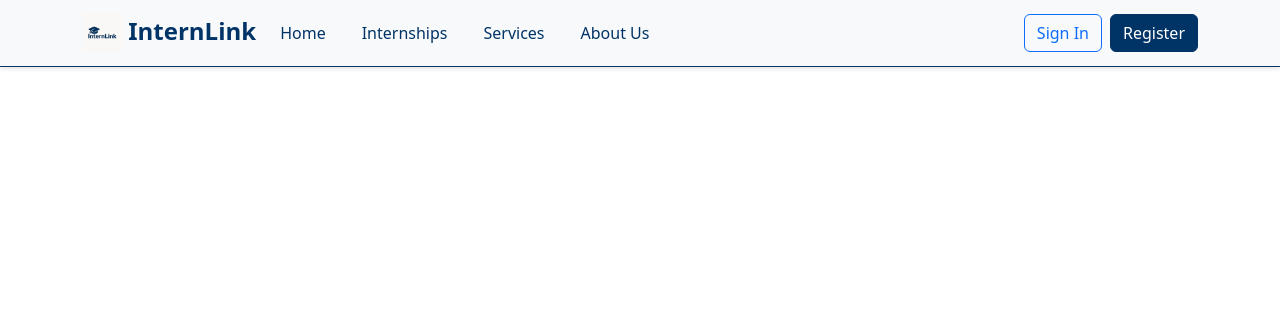
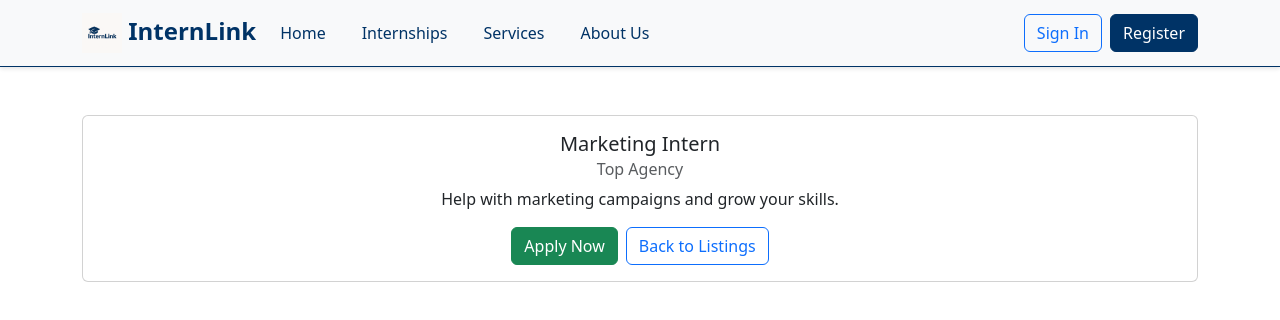
Before and after one commit to Omar-AbuShaheen/internlink, a React (Create React App) app: page /internships/1 in a window 1280 px wide. Shown: the top 320 px of the page. Built offline with nearby package versions, Linux system fonts and the light colour scheme.

Commit message:
Add InternshipDetail page with dynamic routing and back buttons

```diff
--- a/src/App.js
+++ b/src/App.js
@@ -12,6 +12,7 @@ import './styles/custom.css';
 import Services from './components/Services';
 import AboutUs from './components/AboutUs';
 import InternshipList from './components/InternshipList';
+import InternshipDetail from './components/InternshipDetail';
 
 
 
@@ -23,6 +24,7 @@ function App() {
         <Routes>
           <Route path="/" element={<HomePage />} />
           <Route path="/internships" element={<InternshipList />} />
+          <Route path="/internships/:id" element={<InternshipDetail />} />
           <Route path="/login" element={<LoginForm />} />
           <Route path="/register" element={<RegisterForm />} />
           <Route path="/services" element={<Services />} />
--- /dev/null
+++ b/src/components/InternshipDetail.js
@@ -0,0 +1,47 @@
+import React from 'react';
+import { useParams, Link } from 'react-router-dom';
+import { Container, Card, Button } from 'react-bootstrap';
+
+// Reuse the same mock data (later replace with API call)
+const mockInternships = [
+  { id: 1, title: 'Marketing Intern', company: 'Top Agency', description: 'Help with marketing campaigns and grow your skills.' },
+  { id: 2, title: 'Software Engineer Intern', company: 'Tech Startup', description: 'Join a fast-paced tech team and build awesome products.' },
+  { id: 3, title: 'Design Intern', company: 'Creative Studio', description: 'Collaborate on creative projects for global brands.' },
+  { id: 4, title: 'Finance Intern', company: 'Finance Firm', description: 'Support financial analysis and reporting tasks.' },
+];
+
+function InternshipDetail() {
+  const { id } = useParams();
+  const internship = mockInternships.find((item) => item.id === parseInt(id));
+
+  if (!internship) {
+    return (
+      <Container className="mt-5">
+        <h2>Internship Not Found</h2>
+        <Button as={Link} to="/internships" variant="primary">
+          Back to Listings
+        </Button>
+      </Container>
+    );
+  }
+
+  return (
+    <Container className="mt-5">
+      <Card>
+        <Card.Body>
+          <Card.Title>{internship.title}</Card.Title>
+          <Card.Subtitle className="mb-2 text-muted">{internship.company}</Card.Subtitle>
+          <Card.Text>{internship.description}</Card.Text>
+          <Button variant="success" className="me-2">
+            Apply Now
+          </Button>
+          <Button as={Link} to="/internships" variant="outline-primary">
+            Back to Listings
+          </Button>
+        </Card.Body>
+      </Card>
+    </Container>
+  );
+}
+
+export default InternshipDetail;
```
